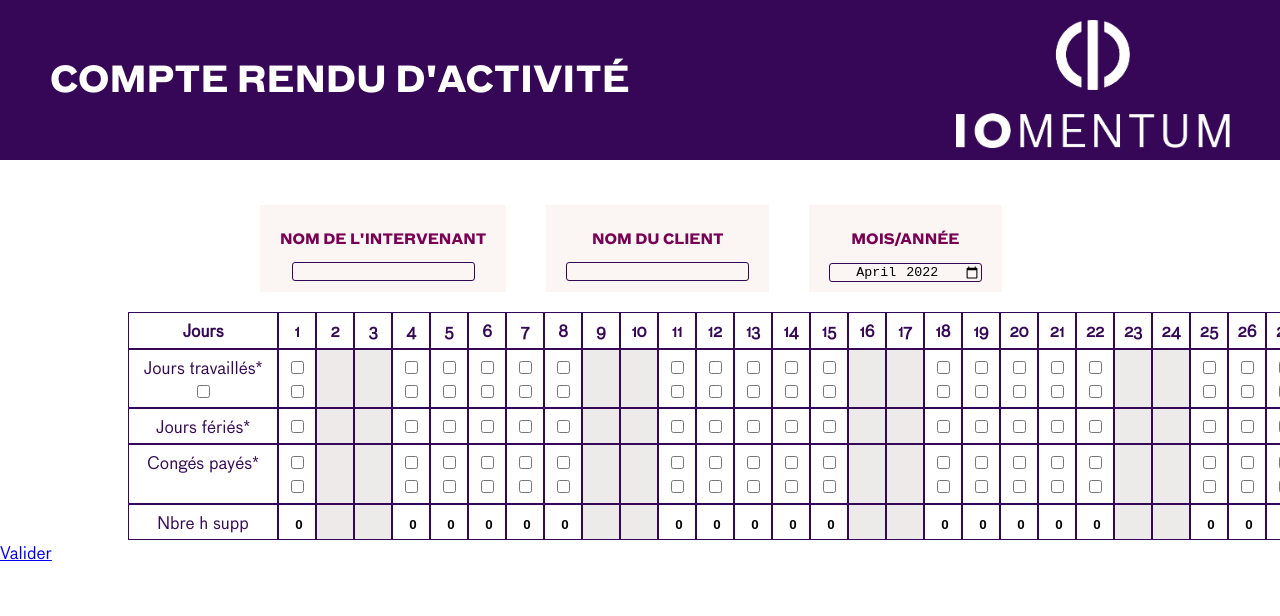
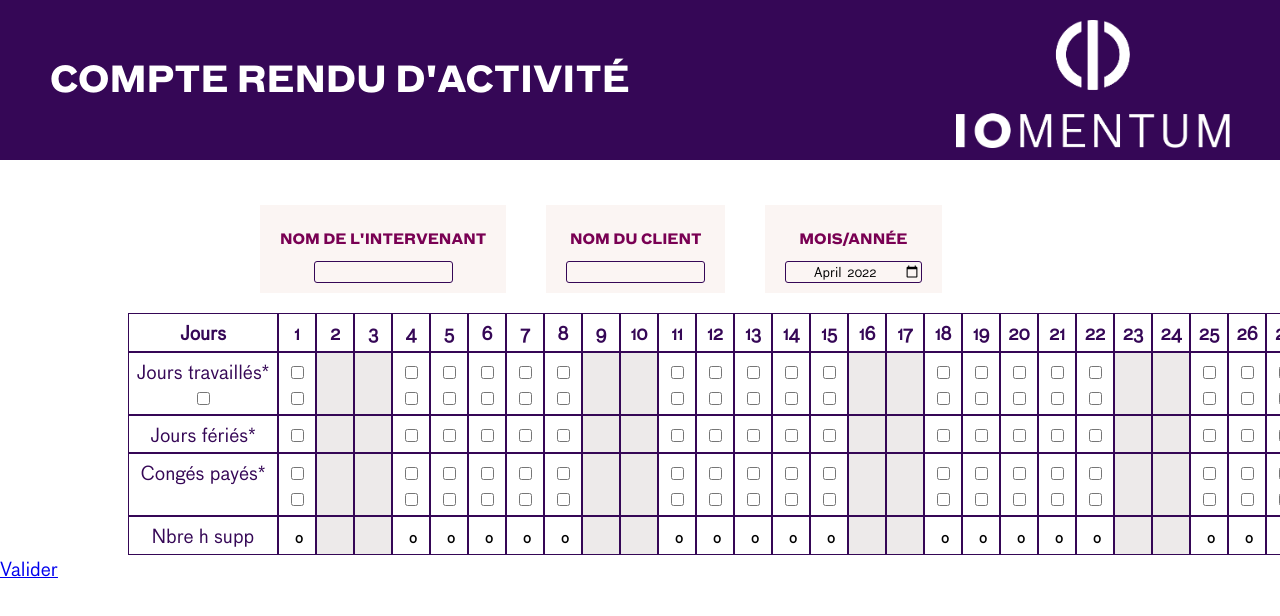
Before and after one commit to iomentum/cras, a Vue app: page / in a window 1280 px wide. Shown: the top 616 px of the page. Built offline with nearby package versions, Linux system fonts and the light colour scheme.

Commit message:
changements de la pr user inputs

```diff
--- a/src/App.vue
+++ b/src/App.vue
@@ -2,6 +2,7 @@
 // This starter template is using Vue 3 <script setup> SFCs
 // Check out https://vuejs.org/api/sfc-script-setup.html#script-setup
 import TheHeader from '@/components/TheHeader.vue';
+
 </script>
 
 <template>
@@ -12,7 +13,7 @@ import TheHeader from '@/components/TheHeader.vue';
 <style lang="scss">
 #app {
   font-family: 'bau-regular', sans-serif;
-  font-size: 17px;
+  font-size: 19px;
   -webkit-font-smoothing: antialiased;
   -moz-osx-font-smoothing: grayscale;
   color: #426485;
@@ -24,11 +25,8 @@ import TheHeader from '@/components/TheHeader.vue';
 body{
   margin:0;
 }
-.bigbox {
-  height: 26% !important
-}
-.smallbox {
-  height: 16% !important
+input{
+  font-family: "bau-regular";
 }
 
 @font-face {
--- a/src/components/SingleDay.vue
+++ b/src/components/SingleDay.vue
@@ -1,23 +1,28 @@
 <script setup lang="ts">
 import { Day } from '@/models/day'
-import { computed } from '@vue/reactivity';
 import { useDaysStore } from '@/stores/daysStore'
-const store = useDaysStore();
+import { isWeekend } from '@/utils/utils';
+import { useRoute } from 'vue-router'
 
 // eslint-disable-next-line no-undef
 const props = defineProps<{ day: Day }>()
+const route = useRoute()
+const store = useDaysStore();
+const thisDay = props.day.date.getDate()-1
 
-const isWeekEnd = computed(():boolean => {
-  const dayNumber:number = props.day.date.getDay()
-  return dayNumber === 6 || dayNumber === 0
-});
-
-const thisDay = props.day.date.getDate()-1
+function isMainView(){
+  if(route.name == 'Home'){
+    return true
+  } else {
+    return false
+  }
+}
 
 function toggle(event: Event){
   const target = event.target as HTMLInputElement
   store.changeDayProps(thisDay, target.name)
 }
+
 function changeOvertime(event: Event){
   const target = event.target as HTMLInputElement
   store.changeOvertime(thisDay, parseInt(target.value))
@@ -43,84 +48,90 @@ function counter(prop:string){
     }
   }
 }
-const path = window.location.pathname
-
 </script>
 
 <template>
-  <div :class="[{ weekend: isWeekEnd },'day']">
-    <div :class="{ smallbox: path != '/Print' }">
+  <div :class="[{ weekend: isWeekend(day) },{ mainview: isMainView()},'day']">
+    <div>
       {{ day.date.getDate() }}
     </div>
-    <div :class="{ bigbox: path != '/Print' }">
+    <div v-if="!isWeekend(day) && isMainView()">
       <input
-        v-if="!isWeekEnd && path!='/Print'"
         type="checkbox"
         name="morning"
         :checked="day.workedDay.morning"
         @change="toggle"
       >
       <input
-        v-if="!isWeekEnd && path!='/Print'"
         type="checkbox"
         name="afternoon"
         :checked="day.workedDay.afternoon"
         @change="toggle"
       >
+    </div>
+    <div v-else>
       <input
-        v-else-if="!isWeekEnd && path=='/Print' && counter('workedDay')!=0"
+        v-if="!isWeekend(day) && counter('workedDay')!=0"
         type="text"
         :value="counter('workedDay')"
         disabled="true"
       >
     </div>
-    <div :class="{ smallbox: path != '/Print' }">
+    <div v-if="!isWeekend(day) && isMainView()">
       <input
-        v-if="!isWeekEnd && path!='/Print'"
         type="checkbox"
         name="holiday"
         :checked="day.holiday"
         @change="toggle"
       >
+    </div>
+    <div v-else>
       <input
-        v-else-if="!isWeekEnd && path=='/Print' && counter('holiday') != 0"
+        v-if="counter('holiday') != 0"
         type="text"
         name="holiday"
         :value="counter('holiday')"
         disabled="true"
       >
     </div>
-    <div :class="{ bigbox: path != '/Print' }">
+    <div v-if="!isWeekend(day) && isMainView()">
       <input
-        v-if="!isWeekEnd && path!='/Print'"
         type="checkbox"
         name="vacationDayMorning"
         :checked="day.vacationDay.morning"
         @change="toggle"
       >
       <input
-        v-if="!isWeekEnd && path!='/Print'"
         type="checkbox"
         name="vacationDayAfternoon"
         :checked="day.vacationDay.afternoon"
         @change="toggle"
       >
+    </div>
+    <div v-else>
       <input
-        v-else-if="!isWeekEnd && path=='/Print' && counter('vacationDay') != 0"
+        v-if="counter('vacationDay') != 0"
         type="text"
         :value="counter('vacationDay')"
         disabled="true"
       >
     </div>
-    <div :class="[{ smallbox: path != '/Print' },'input-overtime']">
+    <div
+      v-if="!isWeekend(day) && isMainView()"
+      class="input-overtime"
+    >
       <input
-        v-if="!isWeekEnd && path!='/Print'"
         type="number"
         :value="day.overTime"
         @change="changeOvertime"
       >
+    </div>
+    <div
+      v-else
+      class="input-overtime"
+    >
       <input
-        v-else-if="!isWeekEnd && path=='/Print' && day.overTime != 0"
+        v-if="day.overTime != 0"
         :value="day.overTime"
         disabled="true"
       >
@@ -131,6 +142,14 @@ const path = window.location.pathname
 <style scoped lang="scss">
 .weekend{
   background-color: #EDEAEA;
+}
+.mainview div{
+  &:nth-child(2n+1){
+    height: 16%;
+  }
+  &:nth-child(2n){
+    height: 26%;
+  }
 }
 .day {
   display: flex;
--- a/src/components/TableDays.vue
+++ b/src/components/TableDays.vue
@@ -3,8 +3,11 @@ import SingleDay from '@/components/SingleDay.vue'
 import { useDaysStore } from '@/stores/daysStore'
 import { computed } from '@vue/reactivity';
 import { Day } from '@/models/day';
+import { useRoute } from 'vue-router'
 
+const route = useRoute()
 const store = useDaysStore();
+
 const daysList = computed(():Day[] | [] => {
   return store.getDays;
 })
@@ -13,39 +16,39 @@ function toggleAllDays(evt: Event){
   const target = evt.target as HTMLInputElement
   store.toggleAllDays(target.checked)
 }
+
 const isAllDaysChecked = computed(():boolean => {
   return daysList.value
     .filter(day => day.date.getDay() != 6 && day.date.getDay() != 0)
     .every(day => day.workedDay.morning && day.workedDay.afternoon)
 })
-const path = window.location.pathname;
+
+const isPrintView = computed(():boolean =>{
+  if (route.name == 'PrintView') {
+    return true
+  }else{
+    return false
+  }
+})
 </script>
 
 <template>
-  <div class="table">
+  <div :class="[{ ismainview: !isPrintView}, 'table']">
     <div class="left-column">
-      <div :class="{ smallbox: path != '/Print' }">
-        Jours
-      </div>
-      <div :class="{ bigbox: path != '/Print' }">
+      <div>Jours</div>
+      <div>
         Jours travaillés*
         <input
-          v-if="path!='/Print'"
+          v-if="!isPrintView"
           type="checkbox"
           name="checkAllDay"
           :checked="isAllDaysChecked"
           @change="toggleAllDays"
         >
       </div>
-      <div :class="{ smallbox: path != '/Print' }">
-        Jours fériés*
-      </div>
-      <div :class="{ bigbox: path != '/Print' }">
-        Congés payés*
-      </div>
-      <div :class="{ smallbox: path != '/Print' }">
-        Nbre h supp
-      </div>
+      <div>Jours fériés*</div>
+      <div>Congés payés*</div>
+      <div>Nbre h supp</div>
     </div>
     <div class="days-container">
       <single-day
@@ -55,21 +58,11 @@ const path = window.location.pathname;
       />
     </div>
     <div class="right-column">
-      <div :class="{ smallbox: path != '/Print' }">
-        TOTAL
-      </div>
-      <div :class="{ bigbox: path != '/Print' }">
-        {{ store.getWorkedDays }}
-      </div>
-      <div :class="{ smallbox: path != '/Print' }">
-        {{ store.getHoliday }}
-      </div>
-      <div :class="{ bigbox: path != '/Print' }">
-        {{ store.getVacationDay }}
-      </div>
-      <div :class="{ smallbox: path != '/Print' }">
-        {{ store.getOvertime }}
-      </div>
+      <div>TOTAL</div>
+      <div>{{ store.getWorkedDays }}</div>
+      <div>{{ store.getHoliday }}</div>
+      <div>{{ store.getVacationDay }}</div>
+      <div>{{ store.getOvertime }}</div>
     </div>
   </div>
 </template>
@@ -115,4 +108,14 @@ const path = window.location.pathname;
     flex-direction: row;
   }
 }
+.ismainview .left-column,.ismainview .right-column{
+  & div{
+    &:nth-child(2n+1){
+      height: 16%;
+    }
+    &:nth-child(2n){
+      height: 26%;
+    }
+  }
+}
 </style>
--- a/src/components/UserInputs.vue
+++ b/src/components/UserInputs.vue
@@ -1,28 +1,48 @@
 <script setup lang="ts">
 import { useDaysStore } from '@/stores/daysStore'
-const store = useDaysStore();
+import { useRoute } from 'vue-router'
+
 // eslint-disable-next-line no-undef
 const date = new Date()
-const path = window.location.pathname
+const route = useRoute()
+const store = useDaysStore();
+const thisMonth = date.getMonth()+1
+
+let thisMonthString = ""+thisMonth
+if (thisMonthString.length == 1) {
+  thisMonthString = "0"+thisMonthString
+}
+
 function changeMonth(event:Event){
   const target = event.target as HTMLInputElement
   store.addDays(new Date(target.value))
 }
 
-const thisMonth = date.getMonth()+1
-let thisMonthString = ""+thisMonth
-if (thisMonthString.length == 1) {
-  thisMonthString = "0"+thisMonthString
+function monthString(){
+  let thisMonthString = ""+thisMonth
+  if (thisMonthString.length == 1) {
+    thisMonthString = "0"+thisMonthString
+  }
+  return thisMonthString
 }
+
 function changeUserame(event: Event){
   const target = event.target as HTMLInputElement
   store.changeUsername(target.value)
 }
+
 function changeCustomer(event: Event){
   const target = event.target as HTMLInputElement
   store.changeCustomer(target.value)
 }
 
+function isMainView(){
+  if(route.name == 'Home'){
+    return true
+  } else {
+    return false
+  }
+}
 </script>
 
 <template>
@@ -30,40 +50,40 @@ function changeCustomer(event: Event){
     <div>
       <p>NOM DE L'INTERVENANT</p>
       <input
-        v-if="path!='/Print'"
+        v-if="isMainView()"
         type="text"
         :value="store.userName"
         @change="changeUserame"
       >
-      <p v-else-if="path=='/Print'">
+      <p v-else>
         {{ store.userName }}
       </p>
     </div>
     <div>
       <p>NOM DU CLIENT</p>
       <input
-        v-if="path!='/Print'"
+        v-if="isMainView()"
         type="text"
         :value="store.customer"
         @change="changeCustomer"
       >
-      <p v-else-if="path=='/Print'">
+      <p v-else>
         {{ store.customer }}
       </p>
     </div>
     <div>
       <p>MOIS/ANNÉE</p>
       <input
-        v-if="path!='/Print'"
+        v-if="isMainView()"
         type="month"
-        :value="date.getFullYear()+'-'+thisMonthString"
+        :value="`${date.getFullYear()}-${monthString()}`"
         @change="changeMonth"
       >
       <input
         v-else
         type="month"
         disabled="true"
-        :value="date.getFullYear()+'-'+thisMonthString"
+        :value="`${date.getFullYear()}-${monthString()}`"
         @change="changeMonth"
       >
     </div>
@@ -71,7 +91,6 @@ function changeCustomer(event: Event){
 </template>
 
 <style scoped lang="scss">
-
 .inputs{
   display: flex;
   flex-direction: row;
--- a/src/stores/daysStore.ts
+++ b/src/stores/daysStore.ts
@@ -3,9 +3,12 @@ import { Day } from '@/models/day';
 import { generateDays } from '@/utils/generateDays';
 import { isWeekend } from '@/utils/utils'
 
-
 export const useDaysStore = defineStore("days", {
-  state: () :{ arrayOfDays: Day[] | [] ,userName: string, customer: string} => {
+  state: () :{
+    arrayOfDays: Day[] | [],
+    userName: string,
+    customer: string
+  } => {
     return {
       arrayOfDays: [],
       userName:'',
@@ -23,8 +26,8 @@ export const useDaysStore = defineStore("days", {
       }
     },
     resetDay(day:Day){
-      day.workedDay.morning = true;
-      day.workedDay.afternoon = true;
+      day.workedDay.morning = false;
+      day.workedDay.afternoon = false;
       day.vacationDay.morning = false;
       day.vacationDay.afternoon = false;
       day.holiday = false;
@@ -32,8 +35,10 @@ export const useDaysStore = defineStore("days", {
     toggleAllDays(checked:boolean) {
       if(checked) {
         this.arrayOfDays.forEach(day => {
-          if (isWeekend(day)) {
-            this.resetDay(day);
+          if (!isWeekend(day)) {
+            this.resetDay(day)
+            day.workedDay.morning = true;
+            day.workedDay.afternoon = true;
           }
         })
       } else {
@@ -42,7 +47,6 @@ export const useDaysStore = defineStore("days", {
           day.workedDay.afternoon=false;
         })
       }
-
     },
     changeOvertime(day:number, overtimeValue:number){
       const thisDay = this.arrayOfDays[day];
@@ -135,6 +139,5 @@ export const useDaysStore = defineStore("days", {
       })
       return count
     },
-
   },
 });
--- a/src/utils/utils.ts
+++ b/src/utils/utils.ts
@@ -2,9 +2,9 @@ import { Day } from '@/models/day';
 
 export const isWeekend = (day: Day): boolean => {
   if (day.date.getDay() != 6 && day.date.getDay() != 0) {
+    return false
+  }else{
     return true
-  }else{
-    return false
   }
 }
 export default isWeekend
--- a/src/views/MainView.vue
+++ b/src/views/MainView.vue
@@ -2,6 +2,7 @@
 import TableDays from '@/components/TableDays.vue'
 import UserInputs from '@/components/UserInputs.vue';
 </script>
+
 <template>
   <UserInputs />
   <TableDays />
--- a/src/views/PrintView.vue
+++ b/src/views/PrintView.vue
@@ -2,6 +2,7 @@
 import TableDays from '@/components/TableDays.vue'
 import UserInputs from '@/components/UserInputs.vue'
 </script>
+
 <template>
   <UserInputs />
   <TableDays />
```
